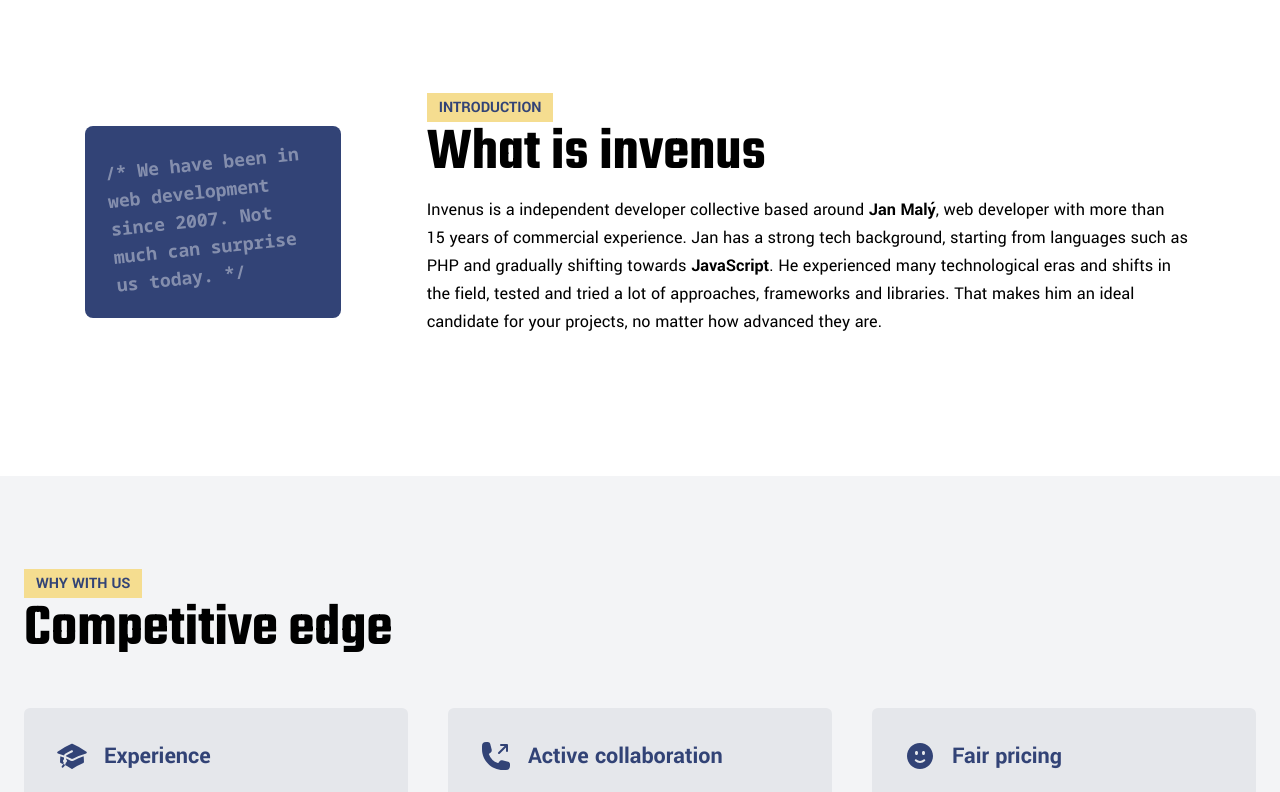
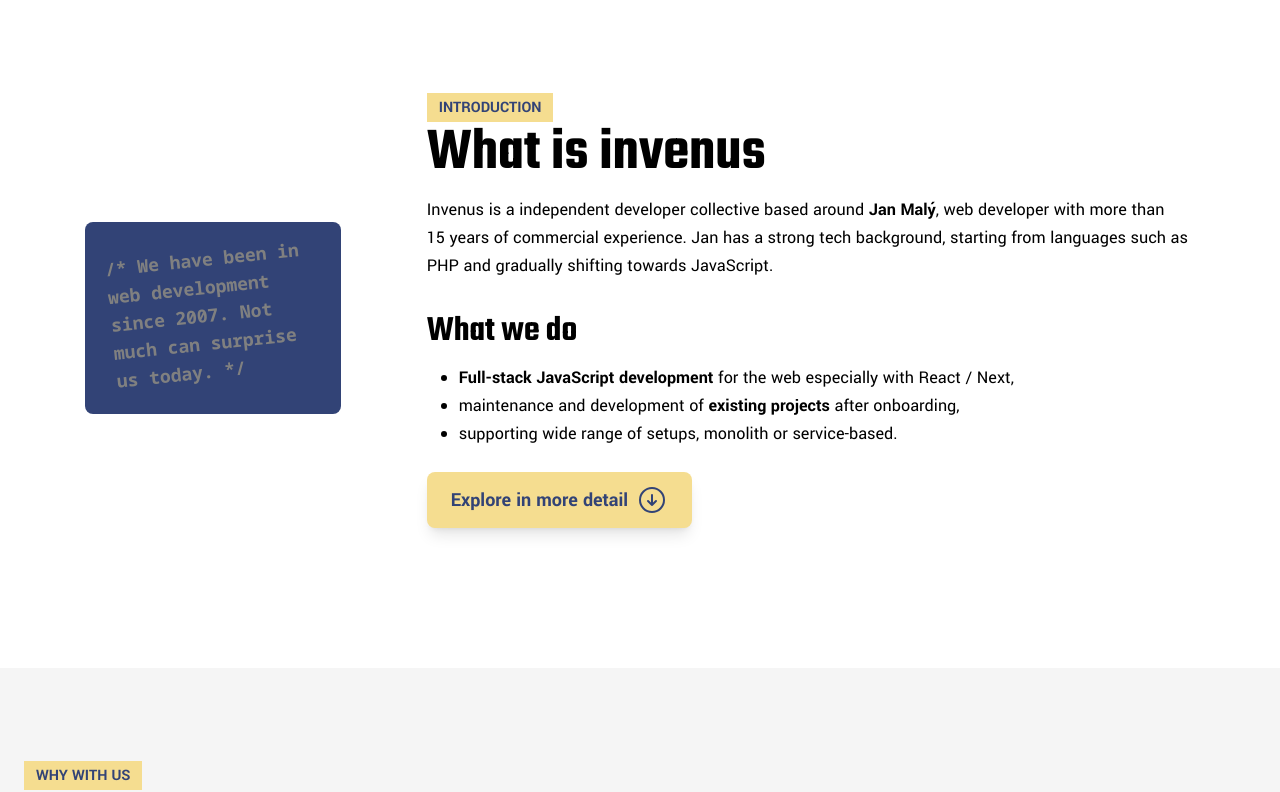
Before and after one commit to invenus-dev/invenus-dev-website, a React (Vite) app: page / in a window 1280 px wide. Shown: the part 560-1352 px from the top of the page. Built offline with nearby package versions, Linux system fonts and the light colour scheme.

Commit message:
feat: theme update, intro section change

```diff
--- a/index.html
+++ b/index.html
@@ -23,7 +23,7 @@
     <title>invenus &ndash; your idea, our code</title>
   </head>
   <body>
-    <nav class="sticky-header bg-invBlue px-4 py-2 text-invSecondary">
+    <nav class="sticky-header bg-primary px-4 py-2 text-tertiary">
       <div class="container mx-auto flex items-center justify-between">
         <div>
           <img
@@ -38,18 +38,18 @@
         </div>
       </div>
     </nav>
-    <main id="sticky-trigger" class="bg-invBlue px-4 pb-20 pt-8">
+    <main id="sticky-trigger" class="bg-primary px-4 pb-20 pt-8">
       <div
         class="container mx-auto flex flex-col space-x-0 space-y-12 md:flex-row md:space-x-8 md:space-y-0"
       >
         <div
-          class="flex flex-col items-center justify-center text-invSecondary xs:text-lg md:w-1/2 md:text-xl xl:text-2xl"
+          class="flex flex-col items-center justify-center text-tertiary xs:text-lg md:w-1/2 md:text-xl xl:text-2xl"
         >
           <h1 class="hidden">invenus &ndash; your idea, our code</h1>
           <img src="/src/assets/logo_safe_512x249.png" alt="invenus logo" />
           <code class="inline-block"
-            >{ your: <span class="text-invPrimary">"idea"</span>, our:
-            <span class="text-invPrimary">code()</span> }</code
+            >{ your: <span class="text-secondary">"idea"</span>, our:
+            <span class="text-secondary">code()</span> }</code
           >
         </div>
         <div class="flex justify-center md:w-1/2">
@@ -72,14 +72,25 @@
             Invenus is a independent developer collective based around <strong>Jan Malý</strong>,
             web developer with more than 15&nbsp;years of commercial experience. Jan has a strong
             tech background, starting from languages such as PHP and gradually shifting towards
-            <strong>JavaScript</strong>. He experienced many technological eras and shifts in the
-            field, tested and tried a lot of approaches, frameworks and libraries. That makes him an
-            ideal candidate for your projects, no matter how advanced they are.
+            JavaScript.
+          </p>
+          <h3 class="mt-8">What we do</h3>
+          <ul>
+            <li><strong>Full-stack JavaScript development</strong> for the web especially with React / Next,</li>
+            <li>maintenance and development of <strong>existing projects</strong> after onboarding,</li>
+            <li>supporting wide range of setups, monolith or service-based.</li>
+          </ul>
+          <p class="mt-6">
+            <a href="#more-details" class="btn btn-primary">Explore in more detail
+              <svg xmlns="http://www.w3.org/2000/svg" fill="none" viewBox="0 0 24 24" stroke-width="1.5" stroke="currentColor" class="w-6 h-6">
+                <path stroke-linecap="round" stroke-linejoin="round" d="M9 12.75l3 3m0 0l3-3m-3 3v-7.5M21 12a9 9 0 11-18 0 9 9 0 0118 0z" />
+              </svg>
+            </a>
           </p>
         </div>
       </div>
     </section>
-    <section class="bg-gray-100 py-24">
+    <section class="bg-tertiary-grade1 py-24">
       <div class="container mx-auto px-8 lg:px-6">
         <div class="mainbody mb-12">
           <span class="headnote">Why with us</span>
--- a/src/css/main.css
+++ b/src/css/main.css
@@ -14,11 +14,15 @@
 }
 
 .mainbody .headnote {
-  @apply bg-invPrimary px-3 py-1 font-extrabold uppercase text-invBlue;
+  @apply bg-secondary px-3 py-1 font-extrabold uppercase text-primary;
 }
 
 .mainbody h2 {
   @apply mb-3 mt-1 font-heading text-6xl;
+}
+
+.mainbody h3 {
+  @apply mb-3 font-heading text-4xl;
 }
 
 .mainbody p {
@@ -30,7 +34,24 @@
 }
 
 .cubicle {
-  @apply h-48 w-64 rounded-lg bg-invBlue text-invSecondary;
+  @apply h-48 w-64 rounded-lg bg-primary text-secondary;
+}
+
+.btn {
+  @apply inline-flex items-center rounded-lg bg-gray-400 px-6 py-3 text-xl font-bold text-white shadow-lg
+  outline-none ring-opacity-40 ring-offset-2
+  hover:translate-x-px hover:translate-y-px
+  focus:ring-2;
+}
+
+.btn svg {
+  @apply ml-2 h-auto w-8;
+}
+
+.btn-primary {
+  @apply bg-secondary text-primary
+  ring-primary-light hover:bg-secondary-dark
+  hover:text-primary-dark;
 }
 
 /* https://dev.to/afif/a-multi-line-css-only-typewriter-effect-3op3 */
@@ -47,7 +68,7 @@
 }
 
 .benefit-card__head h3 {
-  @apply ml-4 text-2xl font-bold text-invBlue;
+  @apply ml-4 text-2xl font-bold text-primary;
 }
 
 .benefit-card__head img {
--- a/tailwind.config.js
+++ b/tailwind.config.js
@@ -14,9 +14,23 @@ module.exports = {
         mono: ['"Noto Sans Mono"', ...defaultTheme.fontFamily.mono],
       },
       colors: {
-        invBlue: '#324376',
-        invPrimary: '#F5DD90',
-        invSecondary: '#FFFFFF',
+        primary: {
+          light: '#4962AB',
+          DEFAULT: '#324376',
+          dark: '#253156',
+        },
+        secondary: {
+          light: '#FAAEEC7',
+          DEFAULT: '#F5DD90',
+          dark: '#EFCC57',
+        },
+        tertiary: {
+          DEFAULT: '#FFFFFF',
+          grade1: '#F5F5F5',
+          grade2: '#EBEBEB',
+          grade3: '#E0E0E0',
+          grade4: '#D6D6D6',
+        },
       },
       screens: {
         xs: '360px',
```
